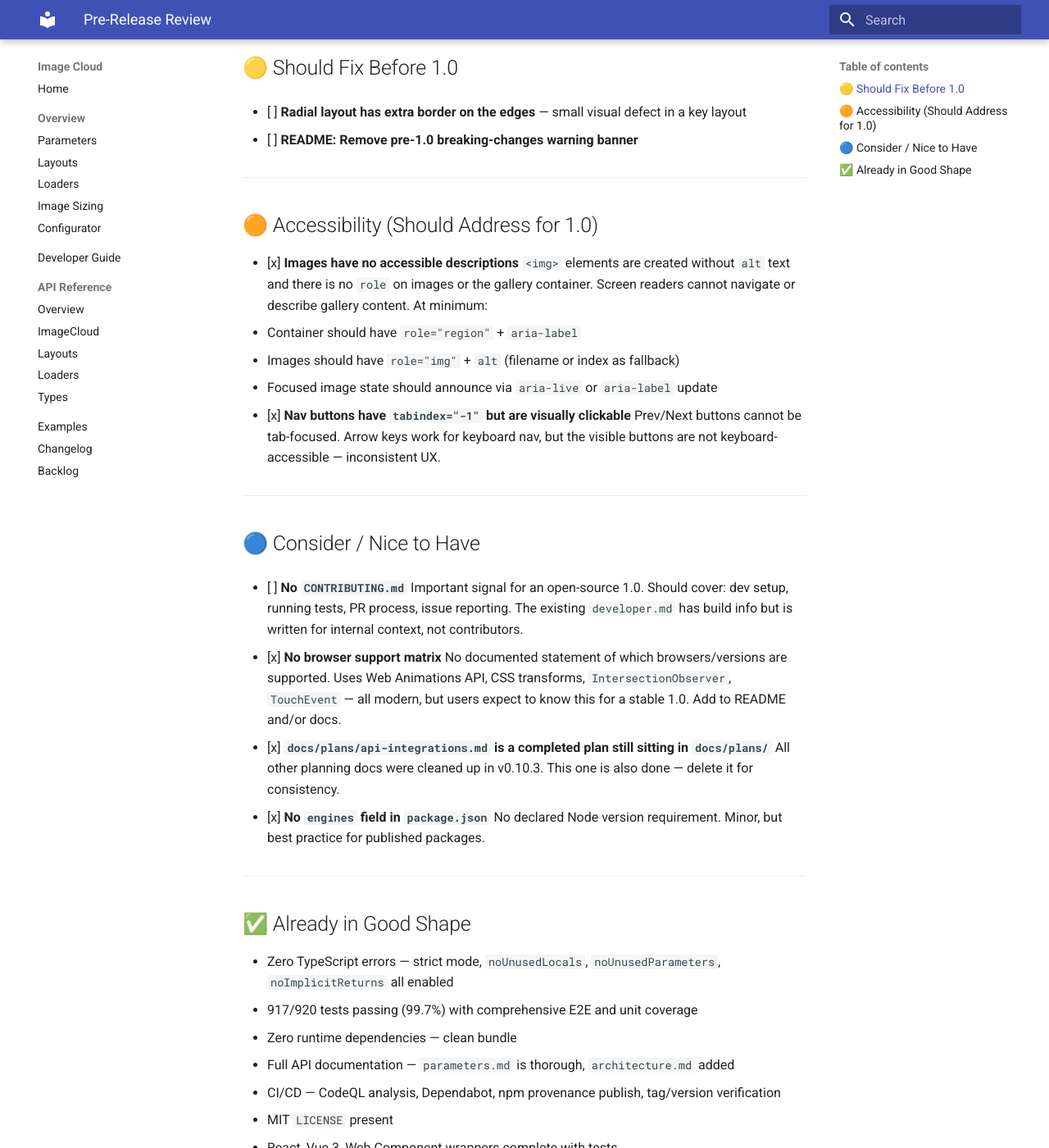
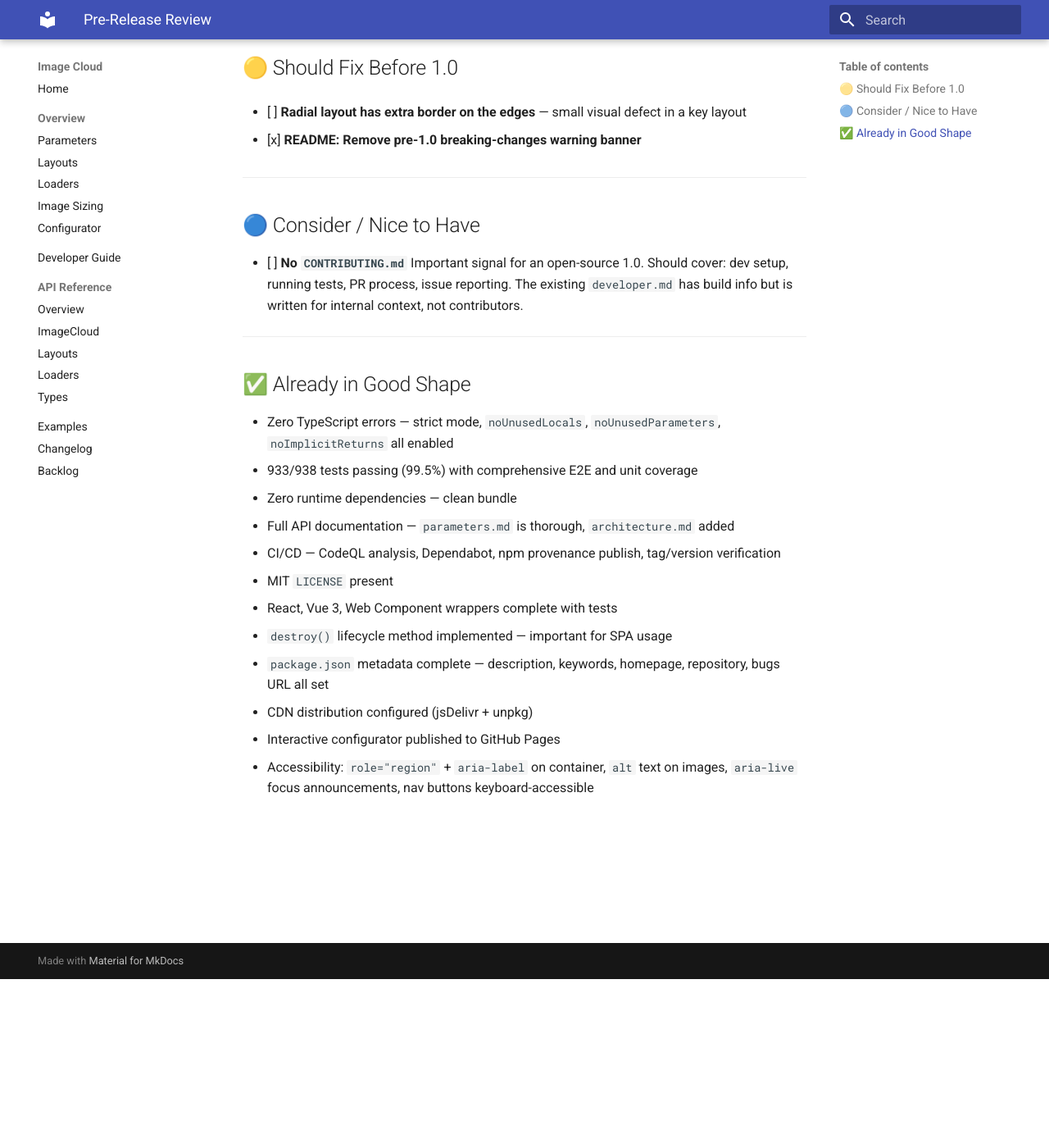
Before and after one commit to frybynite/image-cloud, an MkDocs documentation site: the page built from docs/prerelease-review.md, in a window 1280 px wide and 1400 px high, scrolled down 206 px. Shown: the whole window at 82% size. Built offline with MkDocs 1.6.1 and Material for MkDocs 9.7.7, drawn with Linux system fonts in a browser that asks for light colours.

Commit message:
docs: remove pre-1.0 warning banner from README; clean up prerelease-review
- Remove breaking-changes warning block from README.md
- Mark grid jitter resolved in backlog.md
- Clean up prerelease-review.md: remove completed items, update test count

Co-Authored-By: Claude Sonnet 4.6 <noreply@anthropic.com>

```diff
--- a/docs/prerelease-review.md
+++ b/docs/prerelease-review.md
@@ -8,21 +8,7 @@ Items identified during a pre-1.0 readiness review. See [backlog.md](backlog.md)
 
 - [ ] **Radial layout has extra border on the edges** — small visual defect in a key layout
 
-
-- [ ] **README: Remove pre-1.0 breaking-changes warning banner**
-
----
-
-## 🟠 Accessibility (Should Address for 1.0)
-
-- [x] **Images have no accessible descriptions**
-  `<img>` elements are created without `alt` text and there is no `role` on images or the gallery container. Screen readers cannot navigate or describe gallery content. At minimum:
-  - Container should have `role="region"` + `aria-label`
-  - Images should have `role="img"` + `alt` (filename or index as fallback)
-  - Focused image state should announce via `aria-live` or `aria-label` update
-
-- [x] **Nav buttons have `tabindex="-1"` but are visually clickable**
-  Prev/Next buttons cannot be tab-focused. Arrow keys work for keyboard nav, but the visible buttons are not keyboard-accessible — inconsistent UX.
+- [x] **README: Remove pre-1.0 breaking-changes warning banner**
 
 ---
 
@@ -31,22 +17,12 @@ Items identified during a pre-1.0 readiness review. See [backlog.md](backlog.md)
 - [ ] **No `CONTRIBUTING.md`**
   Important signal for an open-source 1.0. Should cover: dev setup, running tests, PR process, issue reporting. The existing `developer.md` has build info but is written for internal context, not contributors.
 
-
-- [x] **No browser support matrix**
-  No documented statement of which browsers/versions are supported. Uses Web Animations API, CSS transforms, `IntersectionObserver`, `TouchEvent` — all modern, but users expect to know this for a stable 1.0. Add to README and/or docs.
-
-- [x] **`docs/plans/api-integrations.md` is a completed plan still sitting in `docs/plans/`**
-  All other planning docs were cleaned up in v0.10.3. This one is also done — delete it for consistency.
-
-- [x] **No `engines` field in `package.json`**
-  No declared Node version requirement. Minor, but best practice for published packages.
-
 ---
 
 ## ✅ Already in Good Shape
 
 - Zero TypeScript errors — strict mode, `noUnusedLocals`, `noUnusedParameters`, `noImplicitReturns` all enabled
-- 917/920 tests passing (99.7%) with comprehensive E2E and unit coverage
+- 933/938 tests passing (99.5%) with comprehensive E2E and unit coverage
 - Zero runtime dependencies — clean bundle
 - Full API documentation — `parameters.md` is thorough, `architecture.md` added
 - CI/CD — CodeQL analysis, Dependabot, npm provenance publish, tag/version verification
@@ -56,3 +32,4 @@ Items identified during a pre-1.0 readiness review. See [backlog.md](backlog.md)
 - `package.json` metadata complete — description, keywords, homepage, repository, bugs URL all set
 - CDN distribution configured (jsDelivr + unpkg)
 - Interactive configurator published to GitHub Pages
+- Accessibility: `role="region"` + `aria-label` on container, `alt` text on images, `aria-live` focus announcements, nav buttons keyboard-accessible
```
Also changed, not shown: README.md (+0 -3 lines), docs/backlog.md (+1 -1 lines).
